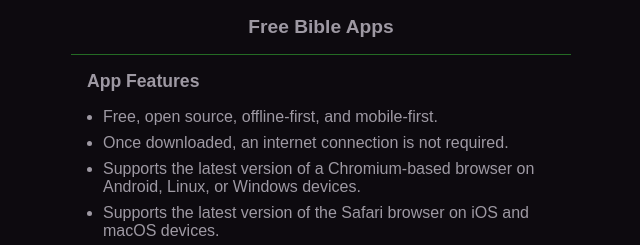
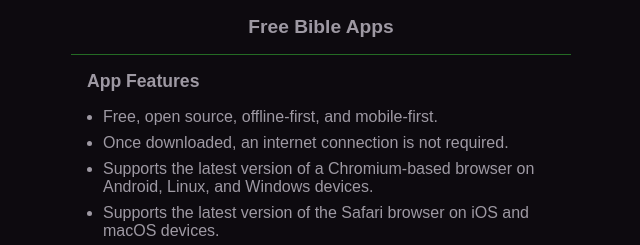
Before and after one commit to 1John419/freebibleapps.com, a plain HTML site: page features.html in a window 1280 px wide. Shown: the top 245 px of the page, 319-959 px from the left. Drawn offline with Linux system fonts and the light colour scheme.

Commit message:
OS Update 03

```diff
--- a/features.html
+++ b/features.html
@@ -24,7 +24,7 @@
     <ul>
       <li>Free, open source, offline-first, and mobile-first.</li>
       <li>Once downloaded, an internet connection is not required.</li>
-      <li>Supports the latest version of a Chromium-based browser on Android, Linux, or Windows devices.</li>
+      <li>Supports the latest version of a Chromium-based browser on Android, Linux, and Windows devices.</li>
       <li>Supports the latest version of the Safari browser on iOS and macOS devices.</li>
       <li>Easy Navigation</li>
       <li>Bookmarks:
```
